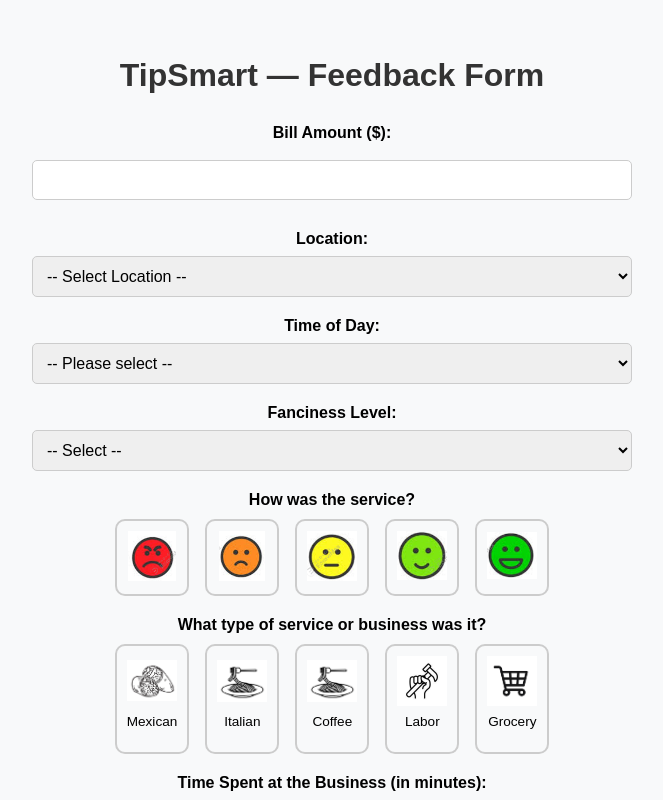
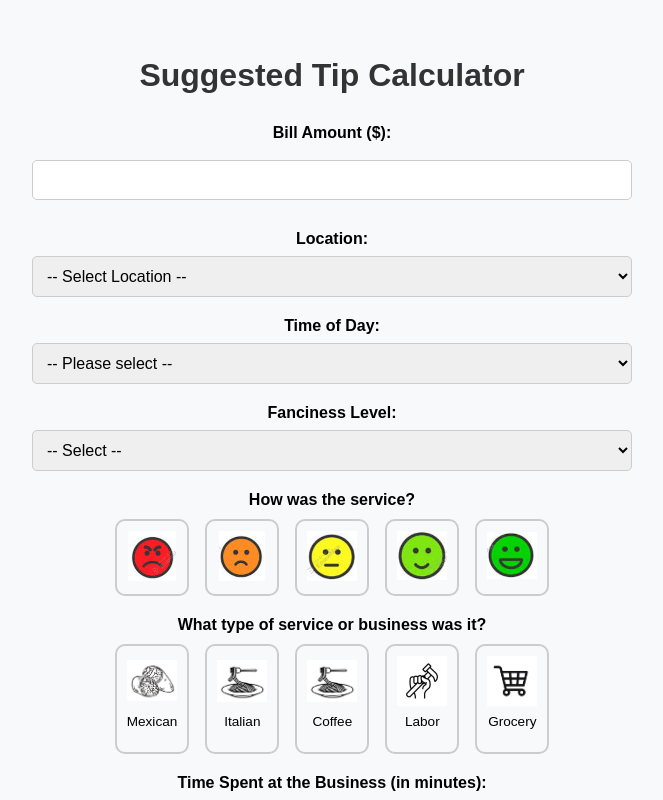
Before and after one commit to izs3-Benjamin-Cogdell/Human-Factors, a React (Create React App) app in the folder my-app/: page /get-started in a window 1280 px wide. Shown: the top 800 px of the page, without its empty margins (308-971 px from the left). Built offline with nearby package versions, Linux system fonts and the light colour scheme.

Commit message:
branch test/ minor change to form title

```diff
--- a/my-app/src/components/form/UserFormPage.js
+++ b/my-app/src/components/form/UserFormPage.js
@@ -59,7 +59,7 @@ const UserFormPage = () => {
 
   return (
     <div className="user-form-page">
-      <h2>TipSmart — Feedback Form</h2>
+      <h2>Suggested Tip Calculator</h2>
       <form onSubmit={handleSubmit}>
         {/* Bill Amount */}
         <div>
```
